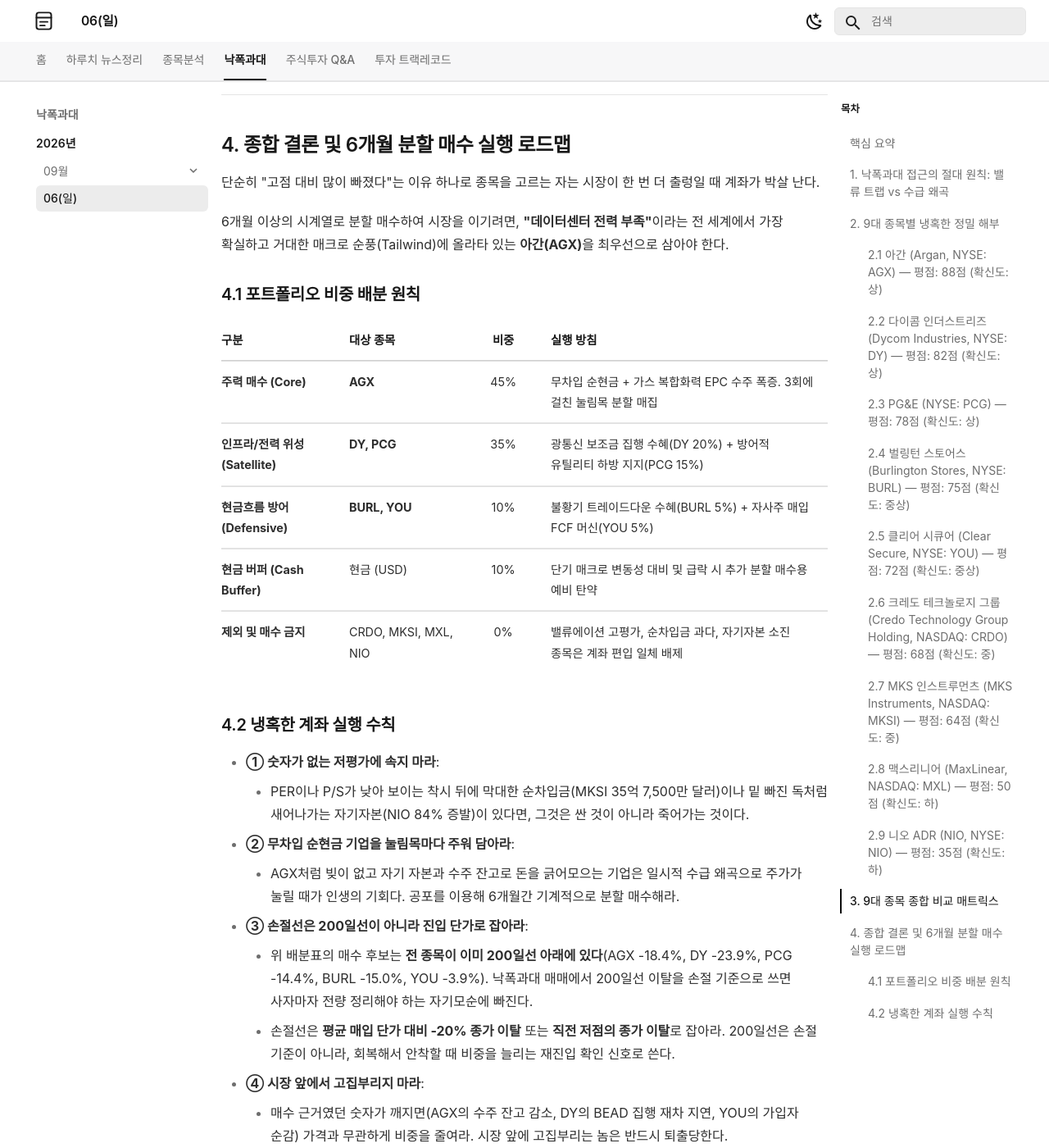
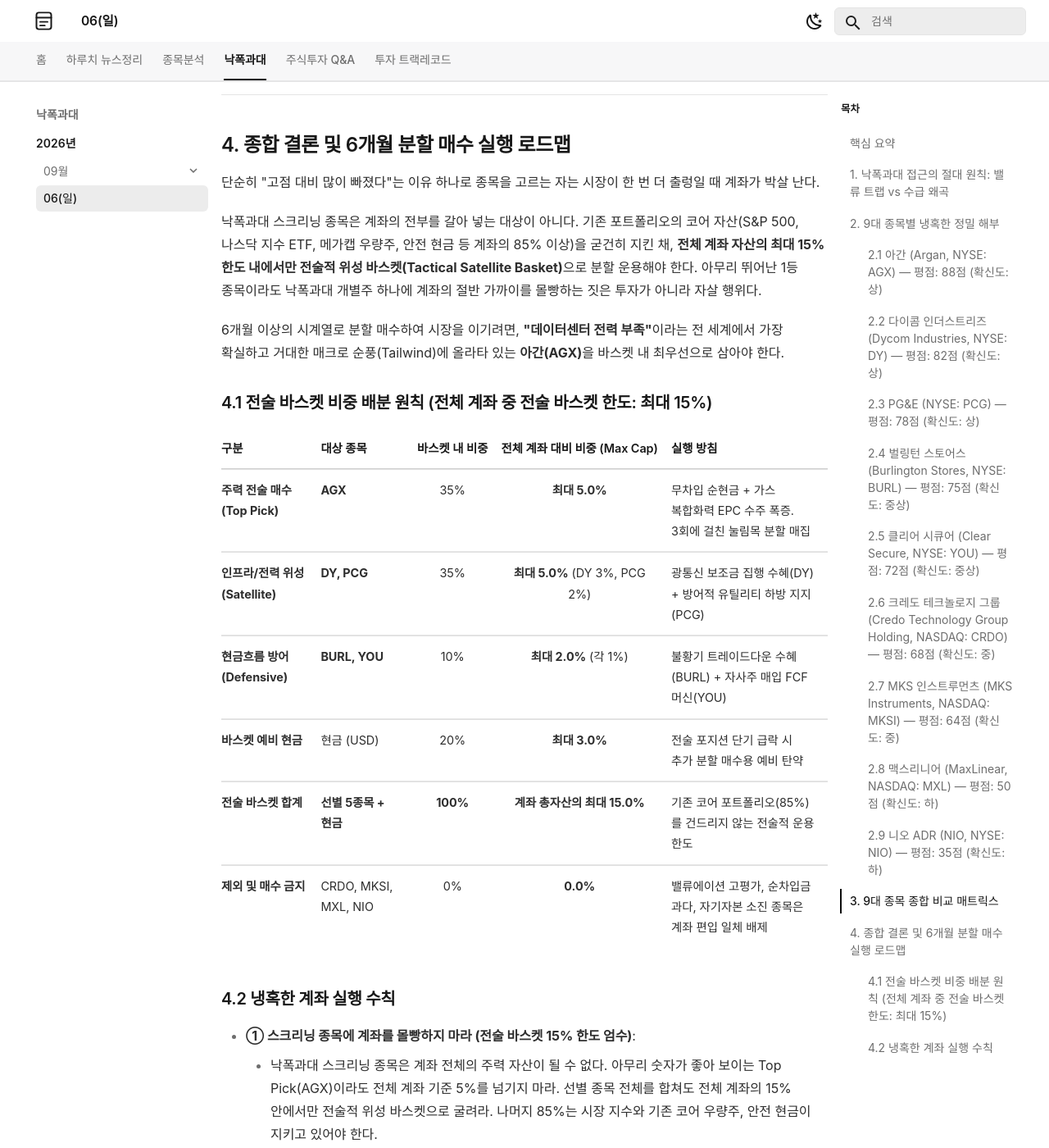
Before and after one commit to ju-sic/ju-sic.github.io, an MkDocs documentation site: the page built from docs/oversold/2026/09/06.md, in a window 1280 px wide and 1400 px high, scrolled down 10089 px. Shown: the whole window at 82% size. Built offline with MkDocs 1.6.1 and Material for MkDocs 9.7.7, drawn with Linux system fonts in a browser that asks for light colours; some web fonts are replaced; a script that is not in the unit is left out; some of the changed text lies outside the part shown.

Commit message:
과매도 리포트 수정 반영

```diff
--- a/docs/oversold/2026/09/06.md
+++ b/docs/oversold/2026/09/06.md
@@ -15,7 +15,7 @@
 | **전략적 추종 그룹** | **다이콤(DY, 82점)**, **PG&E(PCG, 78점)**, **벌링턴(BURL, 75점)**, **클리어 시큐어(YOU, 72점)** |
 | **경계 및 매수 보류** | **크레도(CRDO, 68점)** — 밸류 버퍼 부재 / **MKS 인스트루먼츠(MKSI, 64점)** — 과도한 부채 레버리지 |
 | **절대 매수 금지 (Trap)** | **맥스리니어(MXL, 50점)** — 적자인데 P/S 10.0배 / **니오(NIO, 35점)** — 자기자본 84% 증발, 현금 소진형 떨어지는 칼날 |
-| **계좌 행동 지침** | 단순 가격 하락에 현혹되지 말고, 무차입 대차대조표와 실적 수주 잔고를 갖춘 1등 기업만 6개월 분할 매수 |
+| **계좌 행동 지침** | **계좌 몰빵 엄격 금지 (전체 계좌 대비 전술 바스켓 최대 15% 한도)**. 무차입 순현금·수주 잔고 1등 기업(AGX 계좌 내 최대 5%) 중심 6개월 분할 매수 |
 
 ---
 
@@ -222,29 +222,34 @@
 
 단순히 "고점 대비 많이 빠졌다"는 이유 하나로 종목을 고르는 자는 시장이 한 번 더 출렁일 때 계좌가 박살 난다.
 
-6개월 이상의 시계열로 분할 매수하여 시장을 이기려면, **"데이터센터 전력 부족"**이라는 전 세계에서 가장 확실하고 거대한 매크로 순풍(Tailwind)에 올라타 있는 **아간(AGX)**을 최우선으로 삼아야 한다.
+낙폭과대 스크리닝 종목은 계좌의 전부를 갈아 넣는 대상이 아니다. 기존 포트폴리오의 코어 자산(S&P 500, 나스닥 지수 ETF, 메가캡 우량주, 안전 현금 등 계좌의 85% 이상)을 굳건히 지킨 채, **전체 계좌 자산의 최대 15% 한도 내에서만 전술적 위성 바스켓(Tactical Satellite Basket)**으로 분할 운용해야 한다. 아무리 뛰어난 1등 종목이라도 낙폭과대 개별주 하나에 계좌의 절반 가까이를 몰빵하는 짓은 투자가 아니라 자살 행위다.
 
-### 4.1 포트폴리오 비중 배분 원칙
+6개월 이상의 시계열로 분할 매수하여 시장을 이기려면, **"데이터센터 전력 부족"**이라는 전 세계에서 가장 확실하고 거대한 매크로 순풍(Tailwind)에 올라타 있는 **아간(AGX)**을 바스켓 내 최우선으로 삼아야 한다.
 
-| 구분 | 대상 종목 | 비중 | 실행 방침 |
-| :--- | :--- | :---: | :--- |
-| **주력 매수 (Core)** | **AGX** | 45% | 무차입 순현금 + 가스 복합화력 EPC 수주 폭증. 3회에 걸친 눌림목 분할 매집 |
-| **인프라/전력 위성 (Satellite)** | **DY, PCG** | 35% | 광통신 보조금 집행 수혜(DY 20%) + 방어적 유틸리티 하방 지지(PCG 15%) |
-| **현금흐름 방어 (Defensive)** | **BURL, YOU** | 10% | 불황기 트레이드다운 수혜(BURL 5%) + 자사주 매입 FCF 머신(YOU 5%) |
-| **현금 버퍼 (Cash Buffer)** | 현금 (USD) | 10% | 단기 매크로 변동성 대비 및 급락 시 추가 분할 매수용 예비 탄약 |
-| **제외 및 매수 금지** | CRDO, MKSI, MXL, NIO | 0% | 밸류에이션 고평가, 순차입금 과다, 자기자본 소진 종목은 계좌 편입 일체 배제 |
+### 4.1 전술 바스켓 비중 배분 원칙 (전체 계좌 중 전술 바스켓 한도: 최대 15%)
+
+| 구분 | 대상 종목 | 바스켓 내 비중 | 전체 계좌 대비 비중 (Max Cap) | 실행 방침 |
+| :--- | :--- | :---: | :---: | :--- |
+| **주력 전술 매수 (Top Pick)** | **AGX** | 35% | **최대 5.0%** | 무차입 순현금 + 가스 복합화력 EPC 수주 폭증. 3회에 걸친 눌림목 분할 매집 |
+| **인프라/전력 위성 (Satellite)** | **DY, PCG** | 35% | **최대 5.0%** (DY 3%, PCG 2%) | 광통신 보조금 집행 수혜(DY) + 방어적 유틸리티 하방 지지(PCG) |
+| **현금흐름 방어 (Defensive)** | **BURL, YOU** | 10% | **최대 2.0%** (각 1%) | 불황기 트레이드다운 수혜(BURL) + 자사주 매입 FCF 머신(YOU) |
+| **바스켓 예비 현금** | 현금 (USD) | 20% | **최대 3.0%** | 전술 포지션 단기 급락 시 추가 분할 매수용 예비 탄약 |
+| **전술 바스켓 합계** | **선별 5종목 + 현금** | **100%** | **계좌 총자산의 최대 15.0%** | 기존 코어 포트폴리오(85%)를 건드리지 않는 전술적 운용 한도 |
+| **제외 및 매수 금지** | CRDO, MKSI, MXL, NIO | 0% | **0.0%** | 밸류에이션 고평가, 순차입금 과다, 자기자본 소진 종목은 계좌 편입 일체 배제 |
 
 ### 4.2 냉혹한 계좌 실행 수칙
 
-- **① 숫자가 없는 저평가에 속지 마라**:
+- **① 스크리닝 종목에 계좌를 몰빵하지 마라 (전술 바스켓 15% 한도 엄수)**:
+    - 낙폭과대 스크리닝 종목은 계좌 전체의 주력 자산이 될 수 없다. 아무리 숫자가 좋아 보이는 Top Pick(AGX)이라도 전체 계좌 기준 5%를 넘기지 마라. 선별 종목 전체를 합쳐도 전체 계좌의 15% 안에서만 전술적 위성 바스켓으로 굴려라. 나머지 85%는 시장 지수와 기존 코어 우량주, 안전 현금이 지키고 있어야 한다.
+- **② 숫자가 없는 저평가에 속지 마라**:
     - PER이나 P/S가 낮아 보이는 착시 뒤에 막대한 순차입금(MKSI 35억 7,500만 달러)이나 밑 빠진 독처럼 새어나가는 자기자본(NIO 84% 증발)이 있다면, 그것은 싼 것이 아니라 죽어가는 것이다.
-- **② 무차입 순현금 기업을 눌림목마다 주워 담아라**:
+- **③ 무차입 순현금 기업을 눌림목마다 주워 담아라**:
     - AGX처럼 빚이 없고 자기 자본과 수주 잔고로 돈을 긁어모으는 기업은 일시적 수급 왜곡으로 주가가 눌릴 때가 인생의 기회다. 공포를 이용해 6개월간 기계적으로 분할 매수해라.
-- **③ 손절선은 200일선이 아니라 진입 단가로 잡아라**:
+- **④ 손절선은 200일선이 아니라 진입 단가로 잡아라**:
     - 위 배분표의 매수 후보는 **전 종목이 이미 200일선 아래에 있다**(AGX -18.4%, DY -23.9%, PCG -14.4%, BURL -15.0%, YOU -3.9%). 낙폭과대 매매에서 200일선 이탈을 손절 기준으로 쓰면 사자마자 전량 정리해야 하는 자기모순에 빠진다.
     - 손절선은 **평균 매입 단가 대비 -20% 종가 이탈** 또는 **직전 저점의 종가 이탈**로 잡아라. 200일선은 손절 기준이 아니라, 회복해서 안착할 때 비중을 늘리는 재진입 확인 신호로 쓴다.
-- **④ 시장 앞에서 고집부리지 마라**:
+- **⑤ 시장 앞에서 고집부리지 마라**:
     - 매수 근거였던 숫자가 깨지면(AGX의 수주 잔고 감소, DY의 BEAD 집행 재차 지연, YOU의 가입자 순감) 가격과 무관하게 비중을 줄여라. 시장 앞에 고집부리는 놈은 반드시 퇴출당한다.
 
 !!! tip "최종 핵심 제언 (Executive Takeaway)"
-    낙폭과대 매매는 바닥에 떨어진 동전을 줍는 게임이 아니다. 폭풍우 속에서 부러지지 않을 거목을 헐값에 사 모으는 비즈니스다. 부실한 쓰레기를 싸다고 주워 담지 말고, 압도적인 수주 잔고와 깨끗한 대차대조표를 가진 1등 기업(AGX, DY)에 자본을 집중해라.
+    낙폭과대 매매는 바닥에 떨어진 동전을 줍는 게임이 아니다. 폭풍우 속에서 부러지지 않을 거목을 헐값에 사 모으는 전술적 위성 비즈니스다. 전체 계좌를 흔들지 말고, 정해진 예산(계좌의 15% 이내) 안에서만 압도적인 수주 잔고와 깨끗한 대차대조표를 가진 1등 기업(AGX, DY)에 자본을 집중해라.
```
